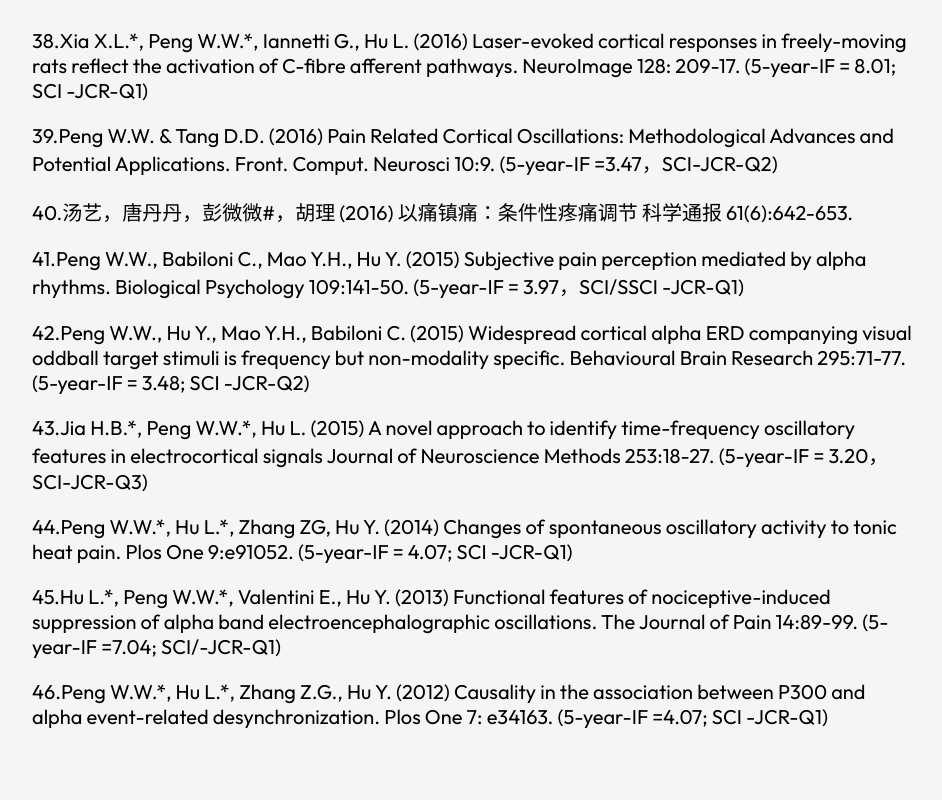
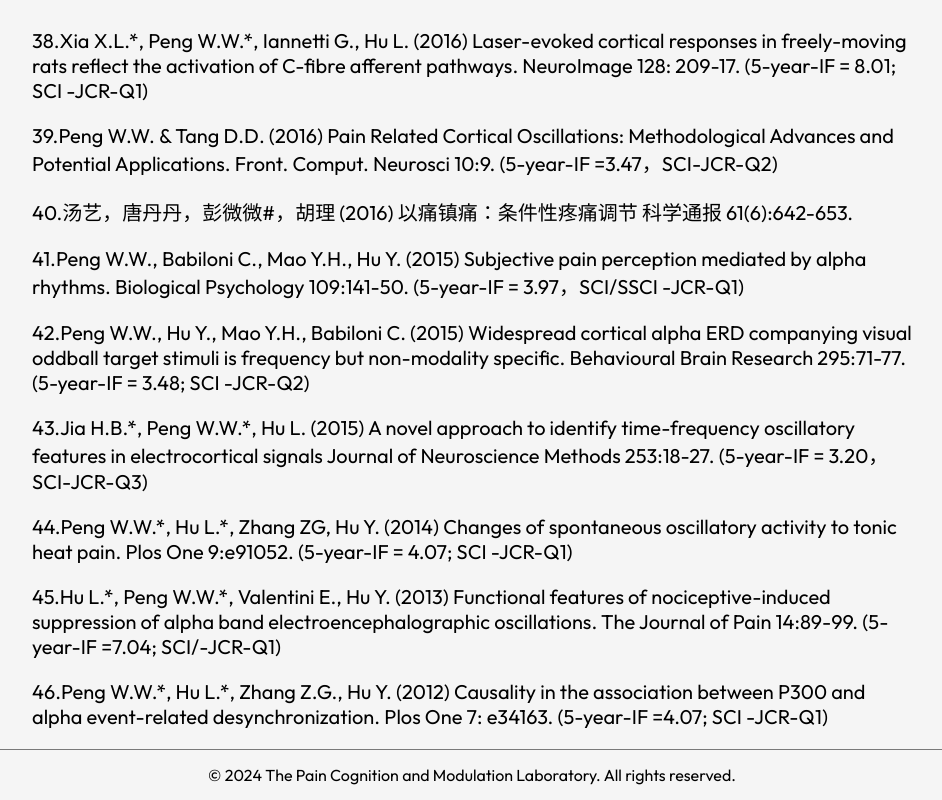
Before and after one commit to XIYANG1018/PCML-Website, a React (Vite) app: page /publication in a window 1280 px wide. Shown: the part 4573-5373 px from the top of the page, without its empty margins (168-1110 px from the left). Before the commit the page ends 5322 px from the top, so only its background shows below. Built offline with nearby package versions, Linux system fonts and the light colour scheme.

Commit message:
add footer

```diff
--- a/src/screens/PublicationScreen.jsx
+++ b/src/screens/PublicationScreen.jsx
@@ -3,6 +3,7 @@
 import './PublicationScreen.css'
 import Title from '../Components/Title/Title'
 import { FaCalendarCheck } from 'react-icons/fa'
+import Footer from '../Components/Footer/Footer'
 
 const PublicationScreen = () => {
   return (
@@ -118,6 +119,8 @@
           <p>45.Hu L.*, Peng W.W.*, Valentini E., Hu Y. (2013) Functional features of nociceptive-induced suppression of alpha band electroencephalographic oscillations. The Journal of Pain 14:89-99. (5-year-IF =7.04; SCI/-JCR-Q1)</p>
           <p>46.Peng W.W.*, Hu L.*, Zhang Z.G., Hu Y. (2012) Causality in the association between P300 and alpha event-related desynchronization. Plos One 7: e34163. (5-year-IF =4.07; SCI -JCR-Q1) </p>
         </div>
+
+        <Footer />
     </div>
   )
 }
```
